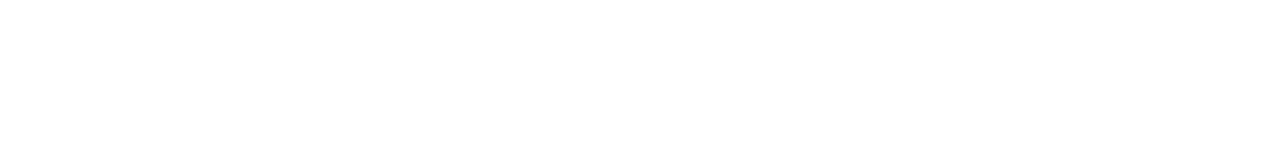
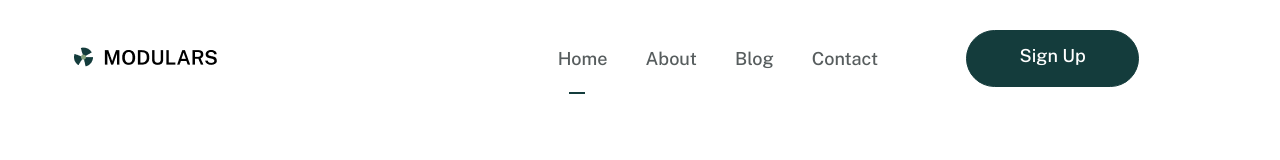
Before and after one commit to d0t666/Project3.1, a plain HTML site: page index.html in a window 1280 px wide. Drawn offline with nearby package versions, Linux system fonts and the light colour scheme.

Commit message:
Header navbar

```diff
--- a/assets/css/styles.css
+++ b/assets/css/styles.css
@@ -1,3 +1,4 @@
+/* Globals */
 * {
     box-sizing: border-box;
 }
@@ -9,3 +10,71 @@ body {
     font-size: 1.6rem;
     font-family: "Poppins", sans-serif;
 }
+/* Commons */
+.container {
+    max-width: 1140px;
+    margin: 0 auto;
+    width: calc(100% - 48px);
+}
+.btn {
+    width: 173px;
+    height: 57px;
+    border-radius: 40px;
+    border: 1.5px solid #143c3c;
+    background: #143c3c;
+    color: #fff;
+    text-align: center;
+
+    /* Paragraph/h2 18px medium */
+    font-family: "Public Sans";
+    font-size: 1.8rem;
+    font-style: normal;
+    font-weight: 500;
+    line-height: 1.55; /* 155.556% */
+    padding-top: 11px;
+}
+a {
+    text-decoration: none;
+}
+/* Header */
+.header {
+    padding: 30px 0;
+}
+.header__content {
+    display: grid;
+    justify-content: space-between;
+    align-items: center;
+    grid-template-columns: 2fr 1fr 1fr;
+}
+.navbar__listitem {
+    display: flex;
+    column-gap: 38px;
+    margin-right: 88px;
+}
+.navbar__item-link {
+    color: #575d5e;
+
+    /* Paragraph/h2 18px medium */
+    font-family: "Public Sans";
+    font-size: 18px;
+    font-style: normal;
+    font-weight: 500;
+    line-height: 28px; /* 155.556% */
+}
+.navbar__item:hover .navbar__item-link {
+    text-shadow: 1px 0 0 currentColor;
+}
+.navbar__item-link--active {
+    position: relative;
+}
+.navbar__item-link--active::after {
+    /* box-shadow: 0 3px #143c3c; */
+    content: "";
+    width: 16px;
+    height: 2px;
+    background: #143c3c;
+    display: block;
+    position: absolute;
+    bottom: -25px;
+    left: 11px;
+}
--- a/index.html
+++ b/index.html
@@ -94,7 +94,44 @@
         <link rel="stylesheet" href="assets/css/styles.css" />
     </head>
     <body>
-        <header></header>
+        <!-- Header -->
+        <header class="header">
+            <div class="container">
+                <div class="header__content">
+                    <!-- logo -->
+                    <a href="/"
+                        ><img
+                            src="./assets/img/logo.png"
+                            alt=""
+                            class="header__logo"
+                    /></a>
+                    <!-- navbar -->
+                    <nav class="navbar">
+                        <ul class="navbar__listitem">
+                            <li class="navbar__item">
+                                <a
+                                    class="navbar__item-link navbar__item-link--active"
+                                    href="#!"
+                                    >Home</a
+                                >
+                            </li>
+                            <li class="navbar__item">
+                                <a class="navbar__item-link" href="#!">About</a>
+                            </li>
+                            <li class="navbar__item">
+                                <a class="navbar__item-link" href="#!">Blog</a>
+                            </li>
+                            <li class="navbar__item">
+                                <a class="navbar__item-link" href="#!"
+                                    >Contact</a
+                                >
+                            </li>
+                        </ul>
+                    </nav>
+                    <a href="#!" class="btn btn__link">Sign Up</a>
+                </div>
+            </div>
+        </header>
         <main></main>
         <footer></footer>
     </body>
```
Also changed, not shown: assets/img/logo.png (added).
